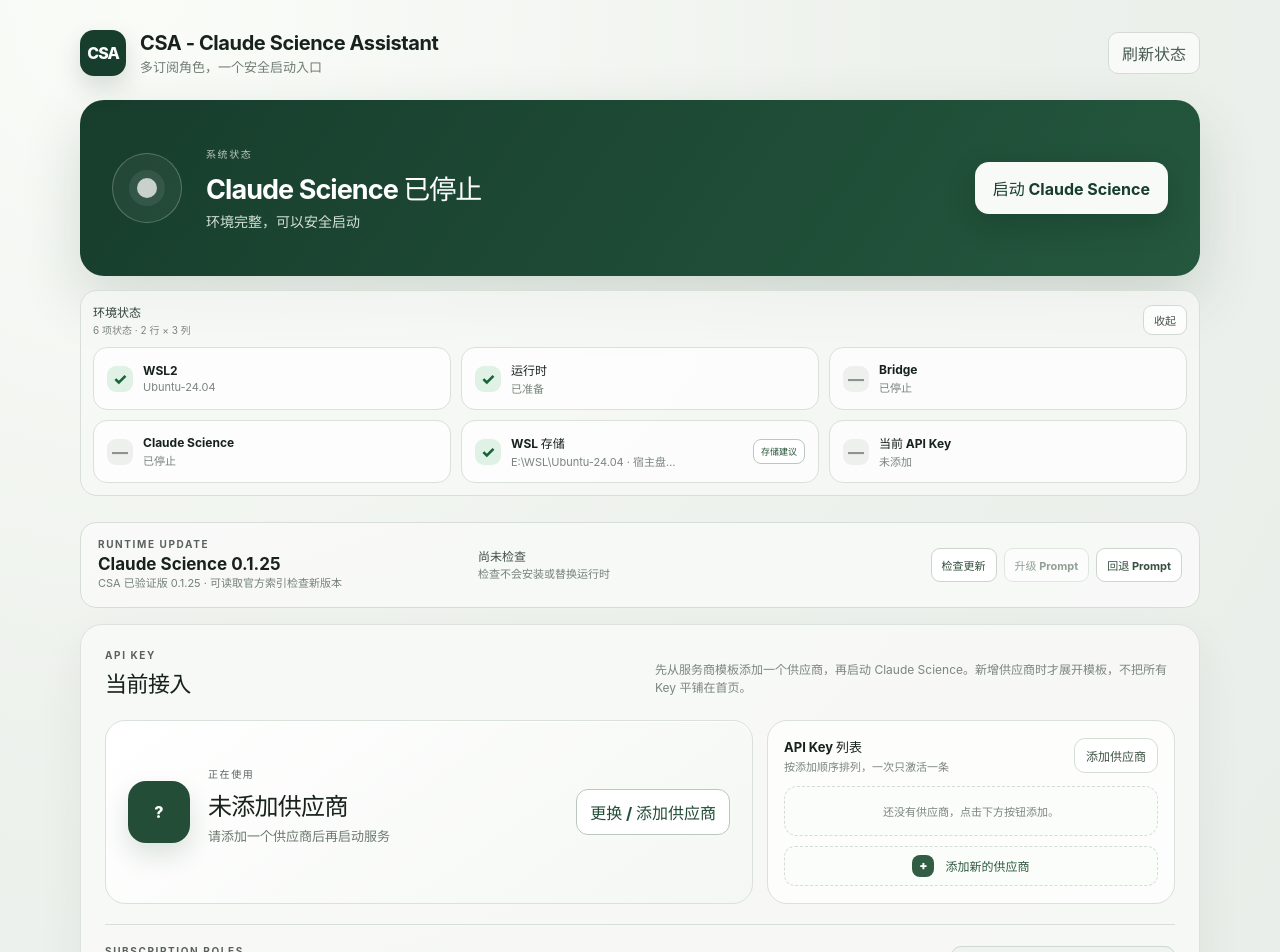
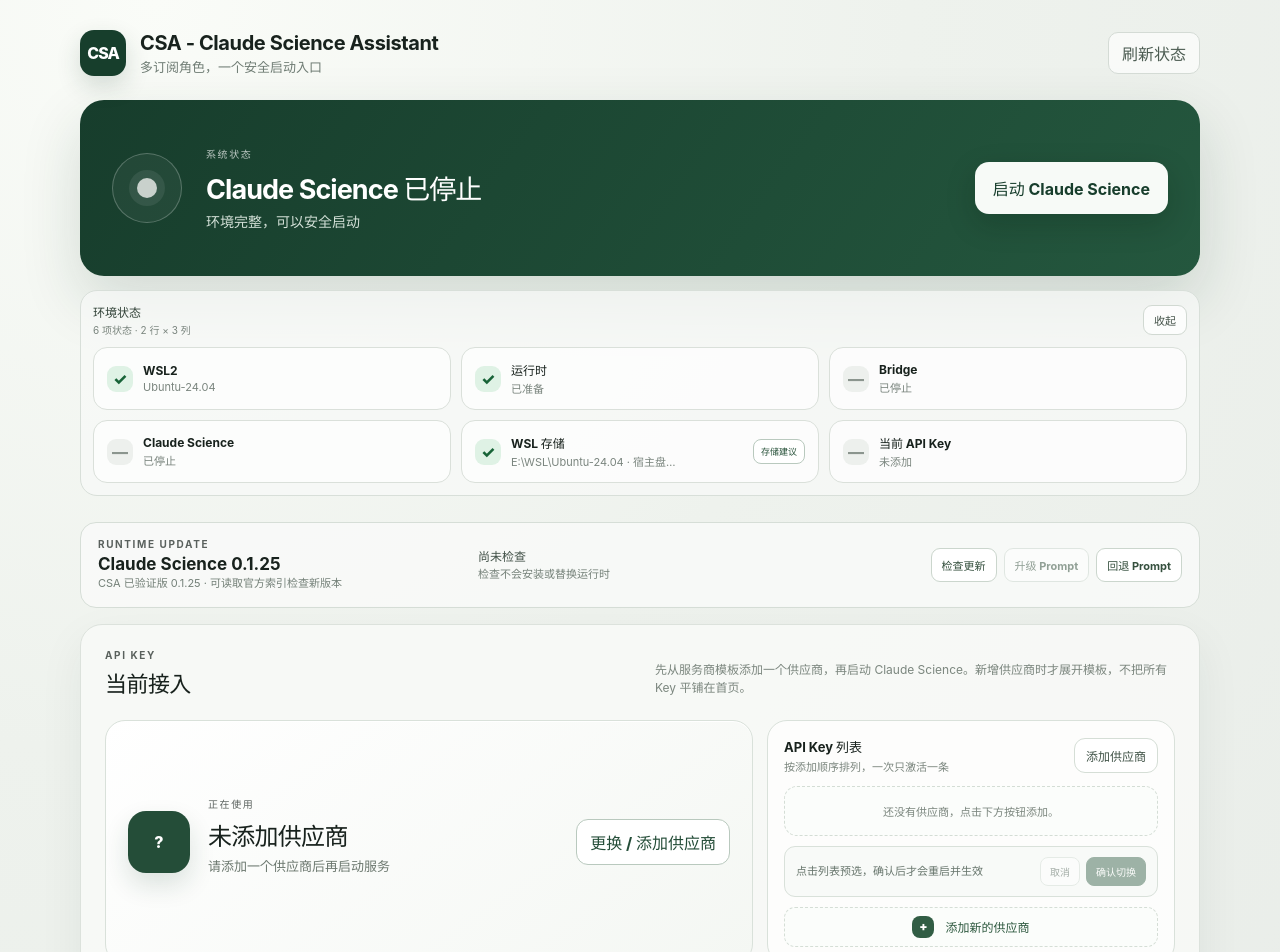
Before and after one commit to Dalaoyuan2020/claude-science-assistant, a React (Vite) app in the folder launcher/: page / in a window 1280 px wide. Shown: the top 952 px of the page. Built offline with nearby package versions, Linux system fonts and the light colour scheme.

Commit message:
feat: confirm API key changes before activation

```diff
--- a/launcher/src/App.css
+++ b/launcher/src/App.css
@@ -104,8 +104,10 @@ button:disabled, input:disabled { cursor: not-allowed; opacity: .52; }
 .kit-queue-head small { margin-top: 2px; color: #7b867e; font-size: 11px; }
 .kit-queue-head button, .add-kit-row, .form-actions button { border: 1px solid #d5ded6; border-radius: 11px; padding: 8px 11px; color: #405347; background: white; cursor: pointer; font-size: 12px; font-weight: 700; }
 .kit-row, .template-row, .add-kit-row { width: 100%; display: flex; align-items: center; gap: 11px; text-align: left; }
-.kit-row { border: 1px solid #dbe4dc; border-radius: 14px; padding: 12px; background: #f7faf7; }
+.kit-row { border: 1px solid #dbe4dc; border-radius: 14px; padding: 12px; background: #f7faf7; cursor: pointer; }
 .kit-row.active { border-color: #8db89a; box-shadow: inset 0 0 0 1px #8db89a55; }
+.kit-row.pending { border-color: #587c66; background: #eef6f0; box-shadow: inset 0 0 0 1px #587c6640; }
+.kit-row:focus-visible { outline: 2px solid #315d44; outline-offset: 2px; }
 .kit-index { flex: 0 0 auto; width: 28px; height: 28px; border-radius: 9px; display: grid; place-items: center; color: #6f7b72; background: #edf1ed; font-size: 11px; font-weight: 850; }
 .kit-row-copy strong, .kit-row-copy small, .template-copy strong, .template-copy small { display: block; }
 .kit-row-copy small, .template-copy small { color: #7b867e; font-size: 11px; margin-top: 2px; }
@@ -115,6 +117,13 @@ button:disabled, input:disabled { cursor: not-allowed; opacity: .52; }
 .key-row-actions { flex: 0 0 auto; display: flex; align-items: center; gap: 6px; }
 .key-row-actions button { border: 1px solid #d2dcd4; border-radius: 8px; padding: 5px 8px; color: #47584d; background: white; cursor: pointer; font-size: 10px; font-weight: 750; }
 .active-key-label { border-radius: 999px; padding: 5px 8px; color: #176337; background: #dff2e5; font-size: 10px; font-weight: 800; }
+.pending-key-label { border-radius: 999px; padding: 5px 8px; color: #315d44; background: #dce9df; font-size: 10px; font-weight: 800; }
+.key-switch-confirm { display: flex; align-items: center; justify-content: space-between; gap: 12px; margin-top: 10px; padding: 10px 11px; border: 1px solid #d9e1da; border-radius: 11px; background: #f8faf8; }
+.key-switch-confirm > span { min-width: 0; color: #67756c; font-size: 11px; line-height: 1.35; }
+.key-switch-confirm > div { flex: 0 0 auto; display: flex; gap: 6px; }
+.key-switch-confirm button { border: 1px solid #cfd9d1; border-radius: 8px; padding: 6px 9px; color: #405347; background: white; cursor: pointer; font-size: 10px; font-weight: 800; }
+.key-switch-confirm .confirm-switch-button { color: white; border-color: #315d44; background: #315d44; }
+.key-switch-confirm button:disabled { opacity: .45; cursor: not-allowed; }
 .add-kit-row { justify-content: center; margin-top: 10px; border-style: dashed; color: #2f5a40; background: #fbfdfb; }
 .add-kit-row span { width: 22px; height: 22px; border-radius: 8px; display: grid; place-items: center; color: white; background: #315d44; font-weight: 900; }
 
--- a/launcher/src/App.tsx
+++ b/launcher/src/App.tsx
@@ -301,6 +301,7 @@ function App() {
   const [customBaseUrl, setCustomBaseUrl] = useState(fallbackSettings.customBaseUrl);
   const [customConfirmed, setCustomConfirmed] = useState(fallbackSettings.customConfirmed);
   const [activeApiKeyId, setActiveApiKeyId] = useState<string | undefined>();
+  const [pendingApiKeyId, setPendingApiKeyId] = useState<string | undefined>();
   const [apiKeys, setApiKeys] = useState<ApiKeyEntry[]>(fallbackSettings.apiKeys);
   const [activeRole, setActiveRole] = useState<SubscriptionRole | undefined>();
   const [roleBindings, setRoleBindings] = useState<RoleBinding[]>(roleDraftsFromSettings(fallbackSettings));
@@ -411,6 +412,7 @@ function App() {
     setCustomBaseUrl(settings.customBaseUrl);
     setCustomConfirmed(settings.customConfirmed);
     setActiveApiKeyId(settings.activeApiKeyId);
+    setPendingApiKeyId(settings.activeApiKeyId);
     setApiKeys(settings.apiKeys || []);
     setActiveRole(settings.activeRole);
     setRoleBindings(roleDraftsFromSettings(settings));
@@ -491,13 +493,10 @@ function App() {
         customConfirmed: draftConfirmed,
         modelAliases: draftModelAliases,
         hasSecret: Boolean(draftApiKey.trim()),
-        active: true,
+        active: false,
       };
-      setApiKeys((current) => [...current.map((item) => ({ ...item, active: false })), entry]);
-      setActiveApiKeyId(id);
-      setActiveProvider(draftProvider.id);
-      setCustomBaseUrl(draftBaseUrl);
-      setCustomConfirmed(draftConfirmed);
+      setApiKeys((current) => [...current, entry]);
+      setPendingApiKeyId(id);
       setShowKeyPicker(false);
       setDraftApiKey("");
       setDraftDisplayName("");
@@ -516,7 +515,10 @@ function App() {
         model: draftModel,
         modelAliases: draftModelAliases,
       });
+      const previousIds = new Set(apiKeys.map((entry) => entry.id));
+      const added = (saved.apiKeys || []).find((entry) => !previousIds.has(entry.id));
       applyLauncherState(saved);
+      setPendingApiKeyId(added?.id || saved.activeApiKeyId);
       setDraftApiKey("");
       setDraftDisplayName("");
       setDraftModelAliases([]);
@@ -665,6 +667,7 @@ function App() {
       const entry = apiKeys.find((item) => item.id === apiKeyId);
       if (!entry) return;
       setActiveApiKeyId(apiKeyId);
+      setPendingApiKeyId(apiKeyId);
       setActiveProvider(entry.providerId);
       setActiveRole(undefined);
       setApiKeys((current) => current.map((item) => ({ ...item, active: item.id === apiKeyId })));
@@ -818,6 +821,23 @@ function App() {
     } catch {
       setMigrationCopyState("自动复制失败，请在下方文本框中按 Ctrl+A、Ctrl+C 手动复制。");
     }
+  }
+
+  function preselectKey(apiKeyId: string) {
+    if (busy || status.restartBlocked) return;
+    setPendingApiKeyId(apiKeyId);
+    setError("");
+  }
+
+  async function confirmPendingKey() {
+    if (!pendingApiKeyId || pendingApiKeyId === activeApiKeyId) return;
+    await activateKey(pendingApiKeyId);
+  }
+
+  function cancelPendingKey() {
+    if (busy) return;
+    setPendingApiKeyId(activeApiKeyId);
+    setError("");
   }
 
   async function checkRuntimeUpdate() {
@@ -1070,8 +1090,22 @@ function App() {
             {apiKeys.map((entry, index) => {
               const provider = providers.find((item) => item.id === entry.providerId);
               const active = entry.id === activeApiKeyId;
+              const pending = entry.id === pendingApiKeyId && !active;
               return (
-                <div className={`kit-row ${active ? "active" : ""}`} key={entry.id}>
+                <div
+                  className={`kit-row ${active ? "active" : ""} ${pending ? "pending" : ""}`}
+                  key={entry.id}
+                  role="button"
+                  tabIndex={busy ? -1 : 0}
+                  aria-pressed={entry.id === pendingApiKeyId}
+                  onClick={() => preselectKey(entry.id)}
+                  onKeyDown={(event) => {
+                    if (event.key === "Enter" || event.key === " ") {
+                      event.preventDefault();
+                      preselectKey(entry.id);
+                    }
+                  }}
+                >
                   <span className="kit-index">{String(index + 1).padStart(2, "0")}</span>
                   <span className="kit-row-copy">
                     <strong>{entry.label}</strong>
@@ -1079,15 +1113,38 @@ function App() {
                   </span>
                   <span className="key-row-actions">
                     {active
-                      ? activeRole
-                        ? <button onClick={() => activateKey(entry.id)} disabled={busy || status.restartBlocked}>退出角色</button>
-                        : <span className="active-key-label">使用中</span>
-                      : <button onClick={() => activateKey(entry.id)} disabled={busy || status.restartBlocked}>使用</button>}
-                    <button onClick={() => deleteKey(entry.id)} disabled={busy || active}>删除</button>
+                      ? <span className="active-key-label">使用中</span>
+                      : pending
+                        ? <span className="pending-key-label">待生效</span>
+                        : null}
+                    <button
+                      onClick={(event) => {
+                        event.stopPropagation();
+                        void deleteKey(entry.id);
+                      }}
+                      disabled={busy || active}
+                    >
+                      删除
+                    </button>
                   </span>
                 </div>
               );
             })}
+            <div className="key-switch-confirm" aria-live="polite">
+              <span>{pendingApiKeyId && pendingApiKeyId !== activeApiKeyId
+                ? `待切换：${apiKeys.find((entry) => entry.id === pendingApiKeyId)?.label || "已选供应商"}`
+                : "点击列表预选，确认后才会重启并生效"}</span>
+              <div>
+                <button onClick={cancelPendingKey} disabled={busy || pendingApiKeyId === activeApiKeyId}>取消</button>
+                <button
+                  className="confirm-switch-button"
+                  onClick={() => void confirmPendingKey()}
+                  disabled={busy || status.restartBlocked || !pendingApiKeyId || pendingApiKeyId === activeApiKeyId}
+                >
+                  {busy ? "切换中…" : "确认切换"}
+                </button>
+              </div>
+            </div>
             <button className="add-kit-row" onClick={openKeyPicker} disabled={busy}>
               <span>+</span>
               添加新的供应商
@@ -1386,7 +1443,7 @@ function App() {
 
                 <div className="form-actions">
                   <button className="primary-inline-button" onClick={applyDraftKey} disabled={busy || testingKey || autoMappingKey || status.restartBlocked}>
-                    {busy ? "正在保存…" : "保存并设为当前 Key"}
+                    {busy ? "正在保存…" : "保存到列表"}
                   </button>
                   <button onClick={() => setShowKeyPicker(false)} disabled={busy || testingKey || autoMappingKey}>取消</button>
                 </div>
```
Also changed, not shown: 1 other file (tests, documents, lock files or other folders).
